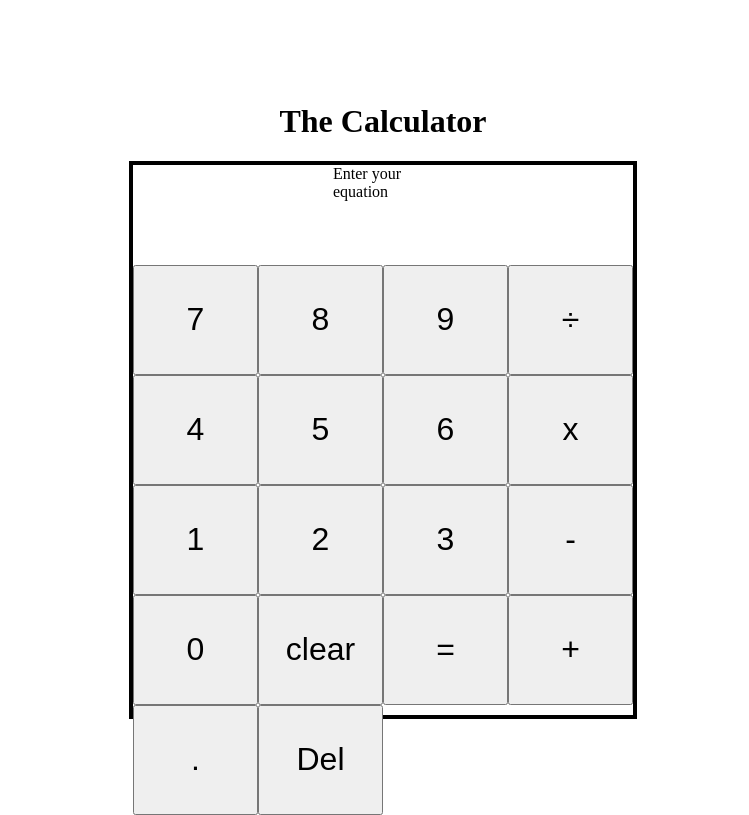
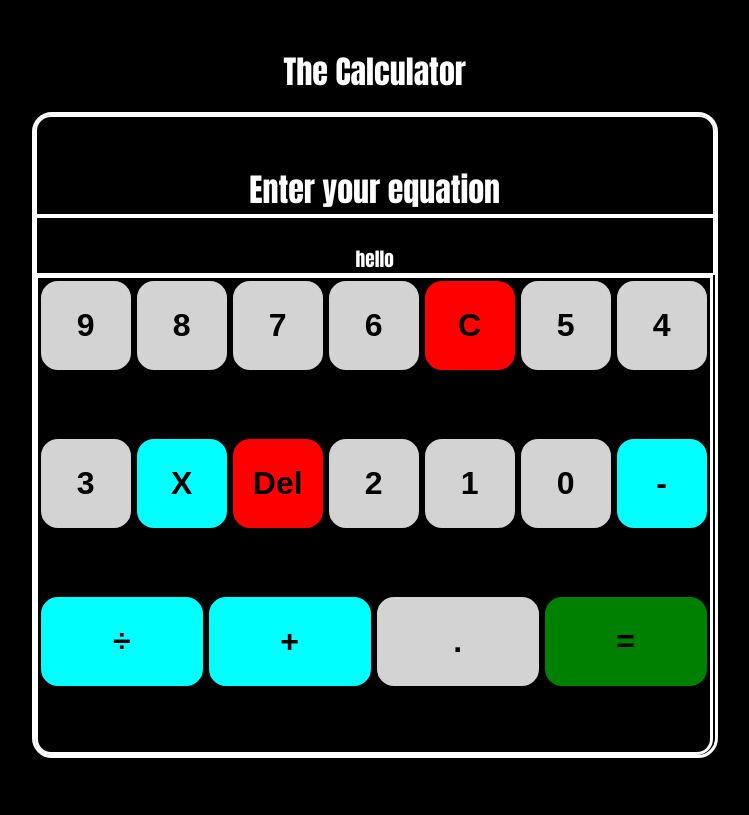
Before and after one commit to LDECODES/Calculator, a plain HTML site: page index.html in a window 1280 px wide. Shown: the whole page, without its empty margins (257-1006 px from the left). Drawn offline with Linux system fonts and the light colour scheme.

Commit message:
better UI

```diff
--- a/index.html
+++ b/index.html
@@ -8,29 +8,34 @@
     <title>Calculator</title>
   </head>
   <body>
-    <h1>The Calculator</h1>
+    <div class="title">
+      <h1>The Calculator</h1>
+    </div>
     <div class="calculator">
-      <div class="primary-screen">Enter your equation</div>
-      <div class="secondary-screen"></div>
+      <div class="screens">
+        <div class="primary-screen" id = "screen">Enter your equation</div>
+        <div class="secondary-screen" id = "screen">hello</div>
+      </div>
       <div class="wrapper">
+        <button class="button" id="9">9</button>
+        <button class="button" id="8">8</button>
         <button class="button" id="7">7</button>
-        <button class="button" id="8">8</button>
-        <button class="button" id="9">9</button>
+        <button class="button" id="6">6</button>
+        <button class="button" id="clear">C</button>
+        <button class="button" id="5">5</button>
+        <button class="button" id="4">4</button>
+        <button class="button" id="3">3</button>
+        <button class="button" id="x">X</button>
+        <button class="button" id="Del">Del</button>
+        <button class="button" id="2">2</button>
+        <button class="button" id="1">1</button>
+        <button class="button" id="0">0</button>
+        <button class="button" id="-">-</button>
         <button class="button" id="/">÷</button>
-        <button class="button" id="4">4</button>
-        <button class="button" id="5">5</button>
-        <button class="button" id="6">6</button>
-        <button class="button" id="x">x</button>
-        <button class="button" id="1">1</button>
-        <button class="button" id="2">2</button>
-        <button class="button" id="3">3</button>
-        <button class="button" id="-">-</button>
-        <button class="button" id="0">0</button>
-        <button class="button" id="clear">clear</button>
-        <button class="button" id="=">=</button>
         <button class="button" id="+">+</button>
         <button class="button" id=".">.</button>
-        <button class="button" id="Del">Del</button>
+        <button class="button" id="=">=</button>
+
       </div>
     </div>
   </body>
--- a/styles.css
+++ b/styles.css
@@ -1,52 +1,115 @@
-body {
+html {
   display: flex;
+  flex-direction: column;
   justify-content: center;
   align-items: center;
-  height: 100vh; /* Ensure the body takes the full viewport height */
-  margin: 0; /* Remove default margin */
-  flex-direction: column;
-}
-
-h1 {
-  display: flex;
-  justify-content: center;
-  align-items: center;
-  font-family: "Times New Roman", Times, serif;
+  height: 98.7vh;
+  width: 98.7vw;
+  background-color: black;
+  font-family: Impact, Haettenschweiler, 'Arial Narrow Bold', sans-serif;
+  color: white;
 }
 
 .calculator {
   display: flex;
+  border: 3px solid white;
+  border-radius: 20px;
+  flex-direction: column;
+  width: 85vh;
+  height: 80vh;
+
+}
+.wrapper {
+  display: flex;
+  flex-direction: row;
   flex-wrap: wrap;
-  justify-content: center;
-  border: 4px solid black;
-  height: 550px;
-  width: 500px;
+  border: 3px solid white;
+  border-radius: 0px 0px 16px 16px;
+  height: 60vh;
+  width: 84vh;
+  justify-content: space-around;
+
 }
 
-.wrapper {
+.button {
   display: flex;
-  flex-wrap: wrap;
+  flex-grow: 1;
+  flex-shrink: 1;
+  background-color: lightgray;
+  border: 3px solid #000000;
+  border-radius: 20px;
+  justify-content: center;
+  align-items: center;
+  font-size: xx-large;
+  font-weight: bolder;
+  height: 95px;
+  width: 95px;
+
 }
 
-.screen {
-  height: 100px;
-  width: 500px;
-  border: 4px solid black;
-  display: flex;
-  justify-content: flex-end;
-  align-items: center;
-  font-weight: bolder;
-  font-size: xx-large;
+#screen {
+  border: 2px solid white;
+
 }
 
-button {
-  height: 110px;
-  width: 125px;
-  font-weight: 900px;
-  font-size: xx-large;
+.screens {
+  width: 85vh;
+  height: 20vh;
+  display: flex;
+  flex-direction: column;
+  border-radius: 16px 16px 0px 0px;
+
+
+  ;
 }
 
 .primary-screen {
-  height: 100px;
-  width: 100px;
+  display: flex;
+  align-items: end;
+  justify-content: center;
+  font-weight: bolder;
+  font-size:xx-large;
+  height: 12.5vh;
+  border: 3px solid white;
+  border-radius: 16px 16px 0px 0px;
+
+
+
+
+
 }
+
+.secondary-screen {
+  display: flex;
+  align-items: end;
+  justify-content: center;
+  height: 7vh;
+  border: 3px solid white;
+  font-size:larger;
+  font-weight: bold;
+
+  ;
+}
+
+#clear {
+  background-color: red;
+}
+
+#Del {
+  background-color: red;
+}
+
+.title {
+  display: flex;
+  align-items: center;
+  justify-content: center;
+  height: 10vh;
+}
+
+[id*="/"], [id*="+"], [id*="x"], [id*="-"] {
+  background-color: aqua;
+}
+
+[id*="="] {
+  background-color: green;
+}
```
